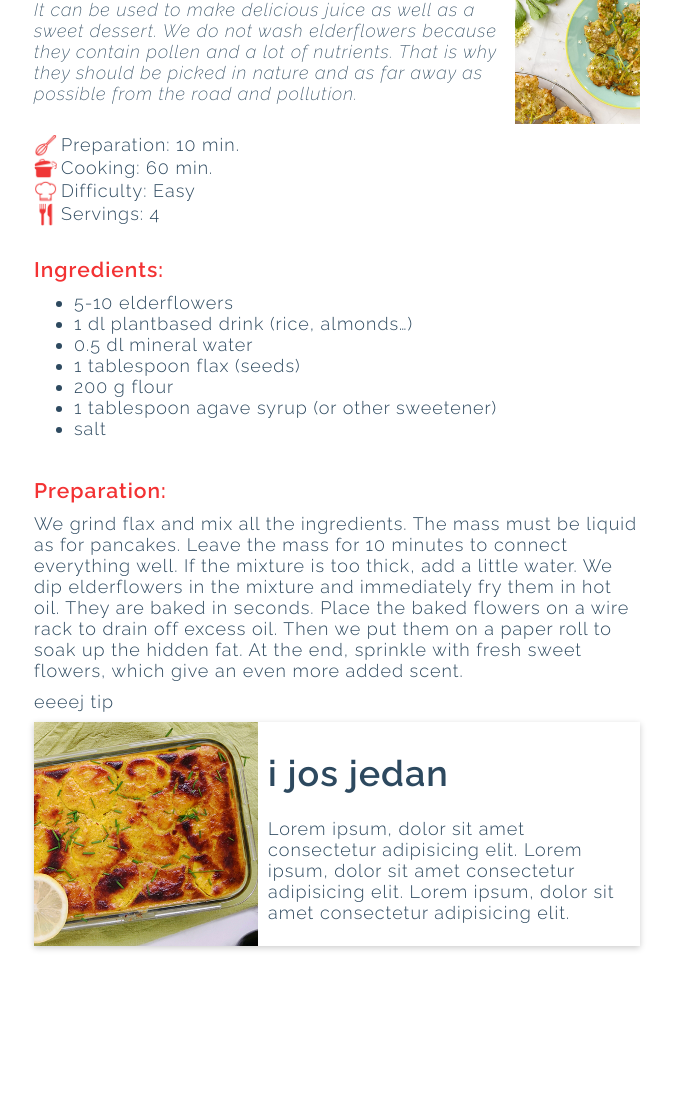
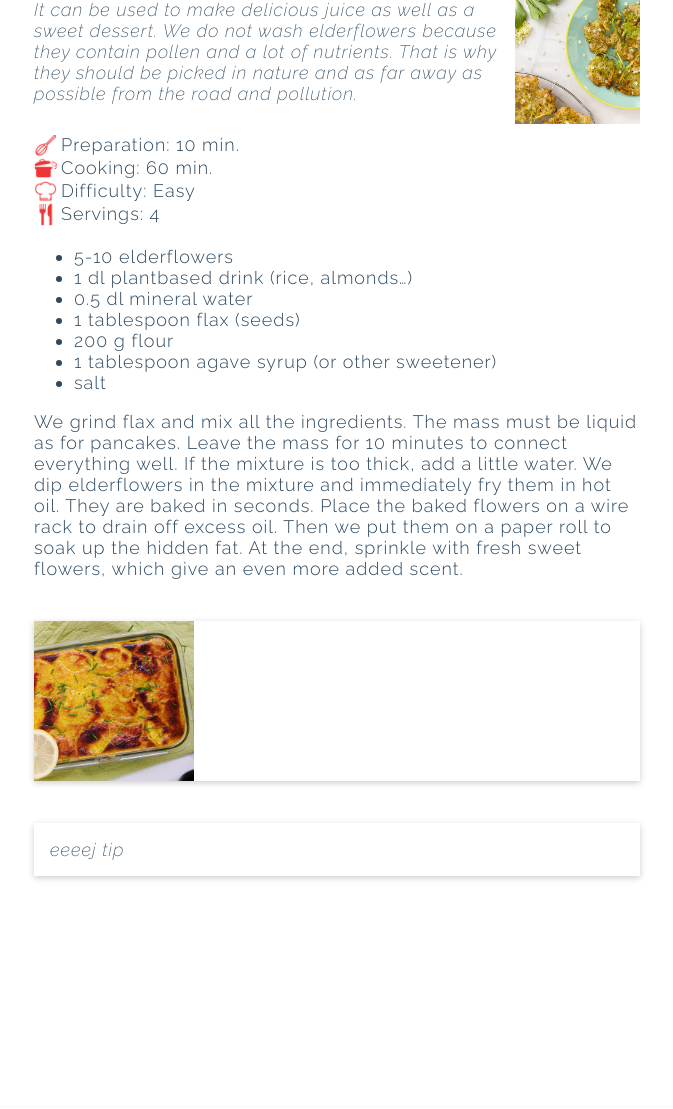
Before and after one commit to prezime/bitewithzest, a Django app: page /vegan-elderflower-fritters/ in a window 1280 px wide. Shown: the part 1235-2344 px from the top of the page, without its empty margins (303-976 px from the left). Run offline with Django 3.2, Linux system fonts and the light colour scheme; data comes from the database, SQL or seed files in the repository; both versions use the stored data as it was after the commit.

Commit message:
layout and nonrecipe layout

```diff
--- a/blog/models.py
+++ b/blog/models.py
@@ -128,18 +128,24 @@ class Post(models.Model):
     cardtype = models.IntegerField(choices=CARDTYPE, default=0)
 
     thumbnail = models.FileField(upload_to=path_and_rename,blank=True)
+    thumbnail_desc = models.CharField(max_length=200,default='',blank=True)
     intro_pic= models.FileField(upload_to=path_and_rename_intro,blank=True)
+    intro_pic_desc = models.CharField(max_length=200,default='',blank=True)
     intro = models.TextField()
     title = models.CharField(max_length=200, unique=True)
     maintext = models.TextField(default='')
     intro1 = models.TextField(default='',blank=True)
     legend = models.TextField(default='',blank=True)
     add_pic = models.FileField(upload_to=path_and_rename_add,blank=True)
-    ingredients = models.TextField(default='',blank=True)
+    add_pic_desc = models.CharField(max_length=200,default='',blank=True)
+    ingredients = models.TextField(blank=True)
     preparationtext = models.TextField(default='',blank=True)
     main_pic = models.FileField(upload_to=path_and_rename_main,blank=True)
+    main_pic_desc = models.CharField(max_length=200,default='',blank=True)
     tip = models.TextField(default='',blank=True)
-    relates_to = models.ForeignKey('self', on_delete=models.CASCADE, default=11)
+    relates_to = models.ForeignKey('self', on_delete=models.CASCADE, default=1)
+    relates_to_desc = models.CharField(max_length=300,default='',blank=True)
+    outro = models.TextField(default='',blank=True)
 
     class Meta:
         ordering = ['-created_on']
--- a/blog/templates/post_detail.html
+++ b/blog/templates/post_detail.html
@@ -1,11 +1,18 @@
 {% extends 'base.html' %}
-
-
 {% block post_content %}
 <div class="post-body">
     <ul class="breadcrumbs">
         <li class="breadcrumbs-item">
             <a href="/" class="breadcrumbs-link">Home</a>
+        </li>
+        <li class="breadcrumbs-item">
+            {% for category in cat_list %}
+                {% if category.description == post.category %}
+                <a href="{% url 'category_view' category.slug  %}"class="breadcrumbs-link">
+                    {{ object.category }}
+                </a>
+                {% endif %}
+            {% endfor %}
         </li>
         <li class="breadcrumbs-item">
             <a href="{% url 'post_detail' post.slug  %}" class="breadcrumbs-link">{{ object.title }}</a>
@@ -19,7 +26,7 @@
         <div class="intro-text">
             {{ object.intro | safe }}
         </div>
-        <div class="post-date">{% block created_on %} {{ object.created_on | date:"F d Y"}} {% endblock  %}</div>
+        <div class="post-date">{{ object.created_on | date:"F d Y"}}</div>
     </div>
     <div class="mobile-food-logo">
         <img src="../static/img/carrots-logo.jpg" alt="">
@@ -32,27 +39,24 @@
             {{ object.title }}
         </div>
         <div class="preparation">
+            {% if object.intro1 %}
             <div class="intro1">
                 {{ object.intro1 | safe }}
             </div>
-            <img src="../static/media/post{{post.id}}/intro/post_intro{{post.id}}.jpg" alt="">
+            {% endif %}
+            {% if object.intro_pic %}
+                <img src="../static/media/post{{post.id}}/intro/post_intro{{post.id}}.jpg" alt="">
+            {% endif %}
             {{ object.legend | safe }}
         </div>
         <div class="ingredients">
-            <h3>Ingredients:</h3>
             {{ object.ingredients | safe }}
         </div>
         <div class="preparationtext">
-            <h3>Preparation:</h3>
             {{ object.preparationtext | safe }}
         </div>
-            {% block tips %}
-                {% if object.tip %}
-                    <div class="tip tip1">
-                        {{ object.tip | safe }}
-                    </div>
-                {% endif %}
-            {% endblock %}
+
+
         {% if object.relates_to.id != 1 %}
         <a href="{% url 'post_detail' object.relates_to.slug  %}">
         <div class="link-post-card">
@@ -63,13 +67,33 @@
                     <!-- <div class="link-post-card__date">
                         <span>{{ object.relates_to.created_on | date:"F d Y"}}</span>
                     </div> -->
-                <h1 class="link-post-card__title">{{object.relates_to.title}}</h1>
-                <p class="link-post-card__text" id="link-post-card__text">Lorem ipsum, dolor sit amet consectetur adipisicing elit. Lorem ipsum, dolor sit amet consectetur adipisicing elit.
-                     Lorem ipsum, dolor sit amet consectetur adipisicing elit. </p>
+                <!-- <h1 class="link-post-card__title">{{object.relates_to.title}}</h1> -->
+                <p class="link-post-card__text" id="link-post-card__text">{{object.relates_to.relates_to_desc}} </p>
             </div>
         </div>
         </a>
         {% endif %}
+        {% if object.outro %}
+            <div class="outro">
+                {{ object.outro | safe }}
+            </div>
+        {% endif %}
+        {% if object.add_pic %}
+            <div class="add_pic">
+             <img src="../../media/post{{post.id}}/add/post_add{{post.id}}.jpg" alt="">
+             <article>
+                {{ object.add_pic_desc }}
+              </article>
+            </div>
+        {% endif %}
+
+        {% if object.tip %}
+            <div class="tip">
+                {{ object.tip | safe }}
+            </div>
+        {% endif %}
+
+
     </div>
     <div class="post-footer">
 
--- a/static/css/responsive.css
+++ b/static/css/responsive.css
@@ -30,7 +30,6 @@ img {
   justify-content: center;
   align-items: flex-end;
   color: var(--grey);
-
 }
 
 /* Nav Section */
@@ -151,7 +150,7 @@ img {
     .gallery-cat{
       display: block;
       margin: auto;
-
+      height: 100vh;
     }
 
     .post-cat-card{
@@ -372,6 +371,7 @@ img {
     display: block;
     margin: auto;
     width: 56%;
+    height: 100vmax;
   }
 
   .post-cat-card{
@@ -386,15 +386,16 @@ img {
   .link-post-card{
     max-width: 80rem;
     max-height: 14rem;
-    margin-bottom: 1rem;
+    margin-bottom: 2rem;
+    margin-top: 2rem;
     box-shadow: 0 0.1rem 0.4rem rgba(0,0,0,0.2);
     display: flex;
     align-items: center;
   }
   .link-post-card__img{
-    min-width: 14rem;
-    max-width: 14rem;
-    height: 14rem;
+    min-width: 10rem;
+    max-width: 10rem;
+    height: 10rem;
     position: relative;
 
   }
@@ -424,15 +425,33 @@ img {
   }
 
   .post-cat-card__info{
-  padding-left: 2rem;
+    padding-left: 2rem;
   }
   a{
   text-decoration: none;
+  color: var(--black);
   }
 
   .post-cat-card:hover{
-  box-shadow: 0 1.4rem 8rem rgba(0,0,0,0.2);
+  box-shadow: 0 0.1rem 0.4rem rgba(0,0,0,0.2);
+  }
 
+  .tip{
+    box-shadow: 0 0.1rem 0.4rem rgba(0,0,0,0.2);
+    padding: 1rem;
+    font-style: italic;
+    margin-bottom: 2rem;
+  }
+  .outro{
+    margin-bottom: 2rem;
+  }
+  .add_pic{
+    box-shadow: 0 0.1rem 0.4rem rgba(0,0,0,0.2);
+    margin-bottom: 2rem;
+  }
+  .add_pic>article{
+    padding: 10px;
+    font-size: 14px;
   }
 
 
```
Also changed, not shown: blog/templates/post_cat_list.html (+7 -8 lines), blog/migrations/0013_auto_20210414_1845.py (added), blog/migrations/0014_post_outro.py (added), blog/migrations/0015_auto_20210414_2005.py (added), blog/migrations/0016_auto_20210414_2009.py (added), blog/templates/base.html (line endings or trailing spaces), db.sqlite3, media/post2/add/post_add2.jpg (added), media/post2/intro/post_intro2.jpg (added), media/post2/main/post_main2.jpg (added), media/post2/thumbs/post_thumb2.jpg (added).
